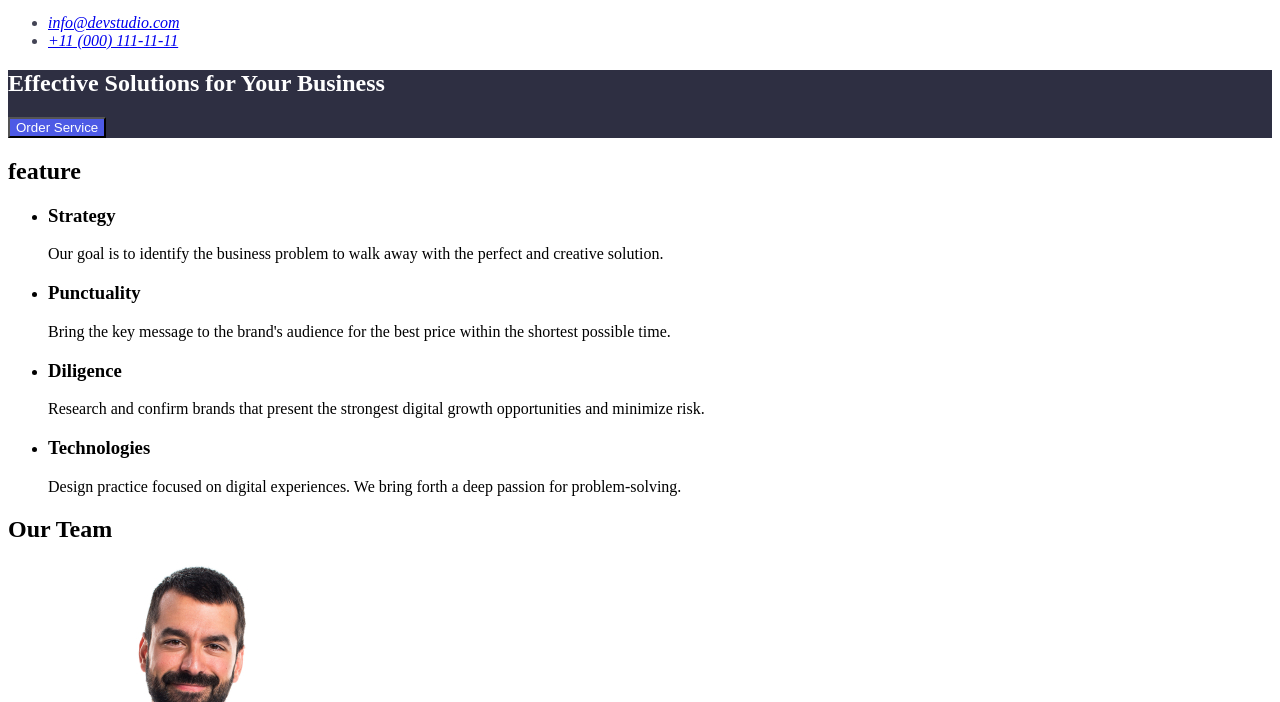
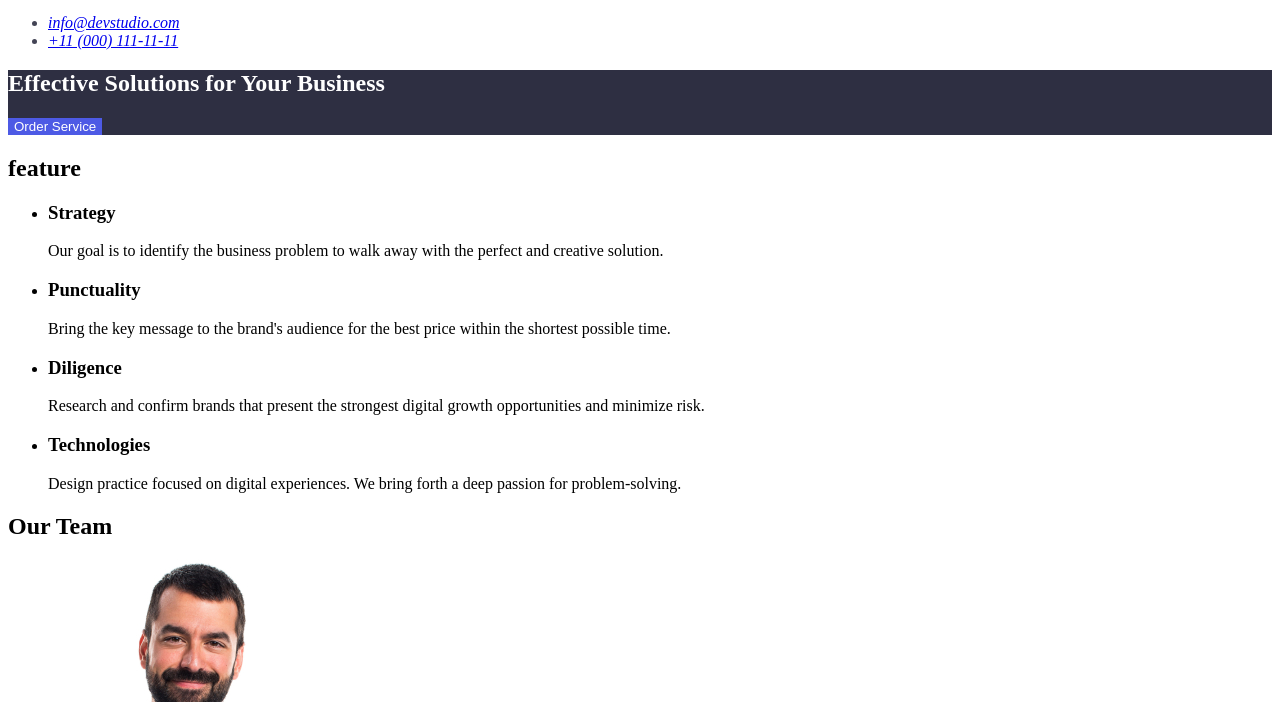
Before and after one commit to iryshanykkolaevna/homework2, a plain HTML site: page index.html in a window 1280 px wide. Shown: the part 98-800 px from the top of the page. Drawn offline with Linux system fonts and the light colour scheme.

Commit message:
add chaige to css

```diff
--- a/css/styles.css
+++ b/css/styles.css
@@ -4,4 +4,9 @@
 .nav-link{color: #2E2F42;}
 .contakt{color: #434455;}
 .hero-section{ background: var(--navyblue, #2E2F42);color: #FFFFFF;}
-.hero-button{background:#4D5AE5 ; color: #FFFFFF;}
+.hero-button{background:#4D5AE5 ; color: #FFFFFF;cursor: pointer;
+    border: 0; }
+.hero-button:hover{
+    color: #FFFFFF; ;
+    background: #4D5AE5;
+}
```
